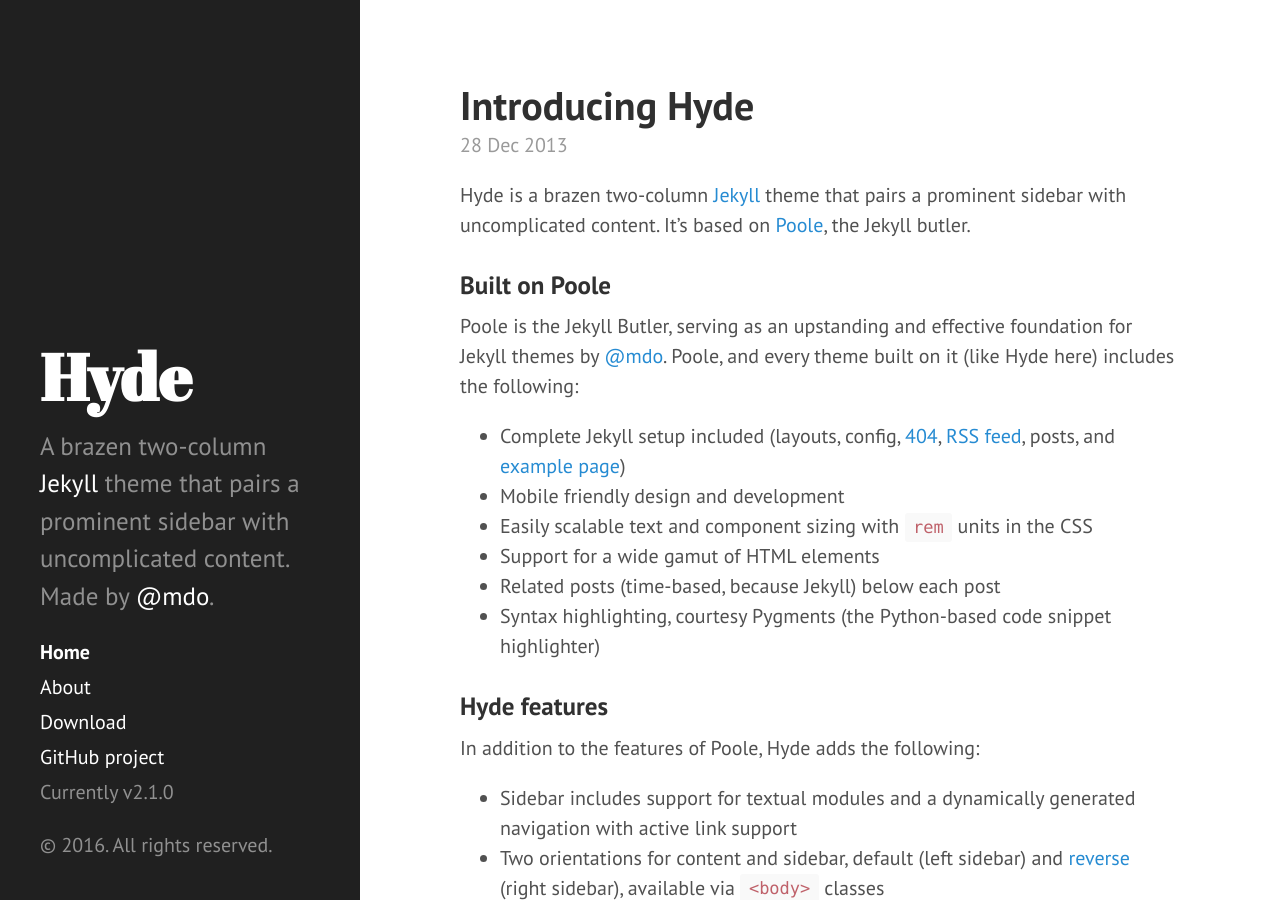
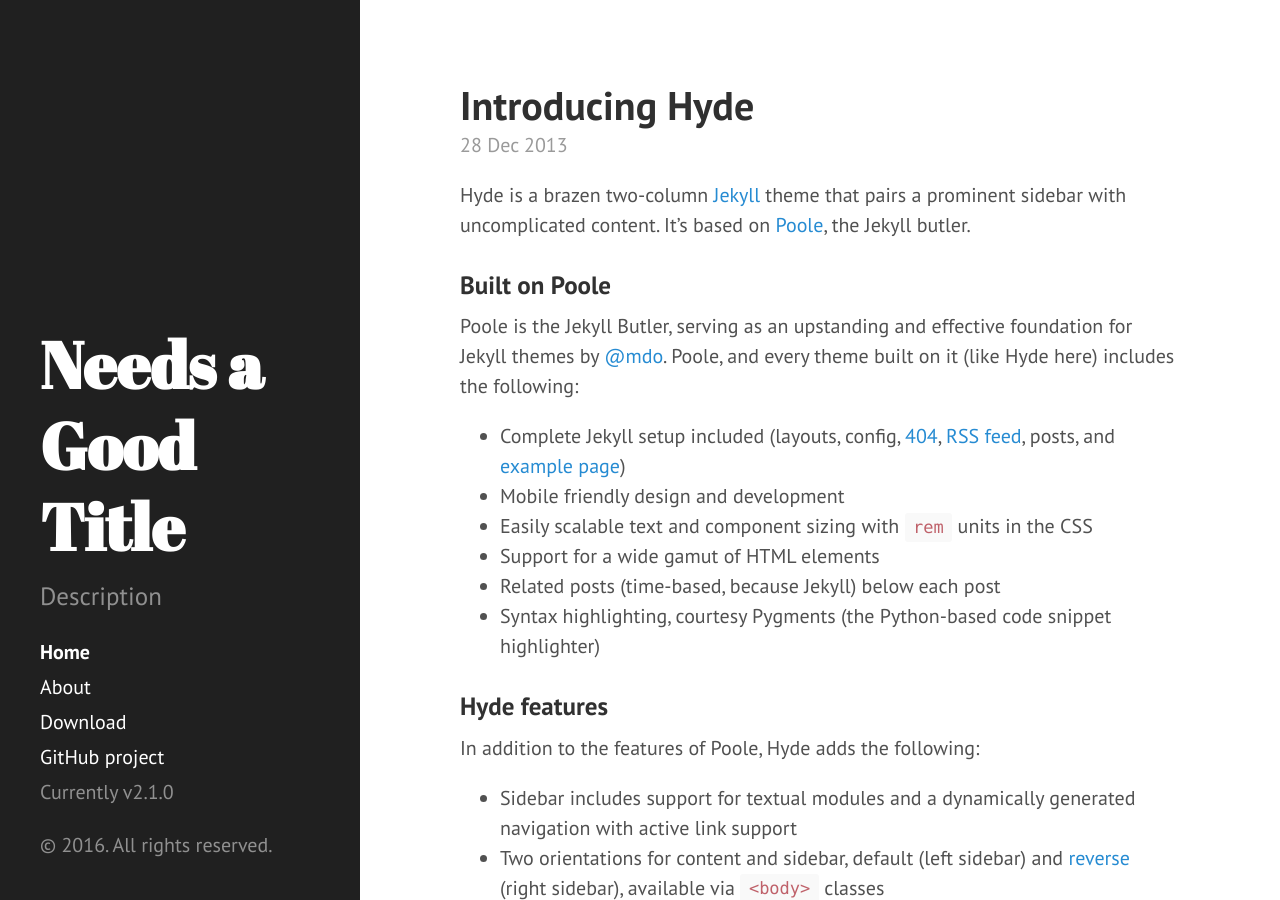
Before and after one commit to egan/egan.github.io, a Jekyll site: the page built from index.html, in a window 1280 px wide and 900 px high. Built offline with Jekyll 4.4.1, drawn with Linux system fonts in a browser that asks for light colours; Markdown is read by kramdown in place of the engine named in the settings; the list of posts is cut into pages by our own code.

Commit message:
Merge external updates for Jekyll 3.0.

```diff
--- a/_config.yml
+++ b/_config.yml
@@ -1,21 +1,21 @@
 # Dependencies
-markdown:         redcarpet
-highlighter:      pygments
+markdown:         kramdown
+highlighter:      rouge
+gems:             [jekyll-paginate, jekyll-gist]
 
 # Permalinks
 permalink:        pretty
-relative_permalinks: true
 
 # Setup
-title:            Hyde
-tagline:          'A Jekyll theme'
-description:      'A brazen two-column <a href="http://jekyllrb.com" target="_blank">Jekyll</a> theme that pairs a prominent sidebar with uncomplicated content. Made by <a href="https://twitter.com/mdo" target="_blank">@mdo</a>.'
-url:              http://hyde.getpoole.com
+title:            Needs a Good Title
+tagline:          'A Clever Tagline'
+description:      'Description'
+url:              https://egan.github.io
 baseurl:          /
 
 author:
-  name:           'Mark Otto'
-  url:            https://twitter.com/mdo
+  name:           'Egan McComb'
+  url:            https://github.com/egan
 
 paginate:         5
 
@@ -23,4 +23,4 @@
 version:          2.1.0
 
 github:
-  repo:           https://github.com/poole/hyde
+  repo:           https://github.com/egan/egan.github.io
```
